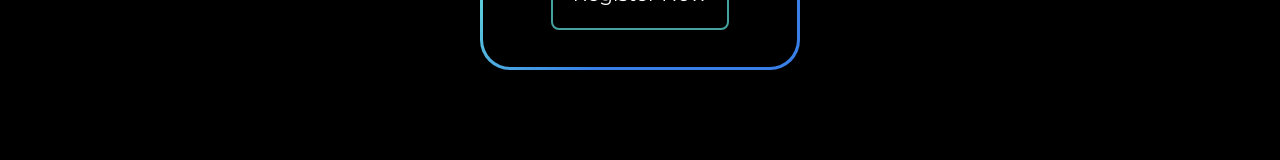
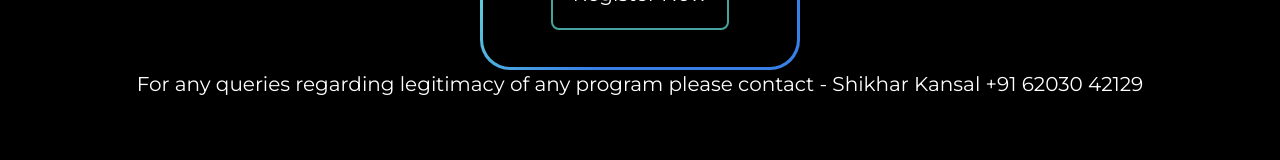
Before and after one commit to E-Cell-IITH/E-Cell-Website, a Next.js app: page /workshops in a window 1280 px wide. Shown: the part 864-1024 px from the top of the page. Built offline with nearby package versions, Linux system fonts and the light colour scheme.

Commit message:
added contact in workshop page

```diff
--- a/pages/workshops.js
+++ b/pages/workshops.js
@@ -69,7 +69,7 @@ export default function Home() {
         })}
       </Grid>
     </div>
-
+        <div className="text-white text-center text-xl">For any queries regarding legitimacy of any program please contact - Shikhar Kansal +91 62030 42129</div>
     <br />
     <br />
     <br />
```
